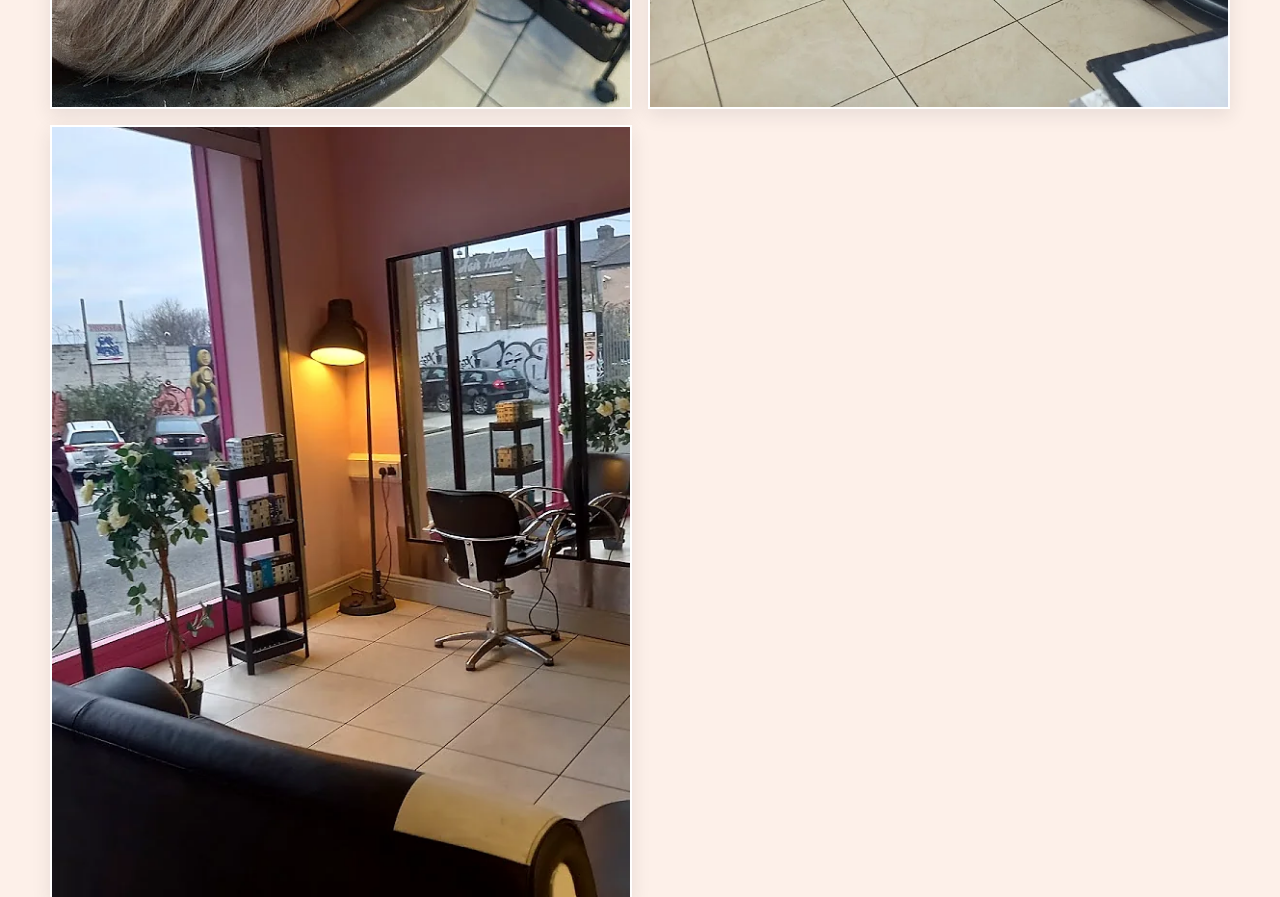
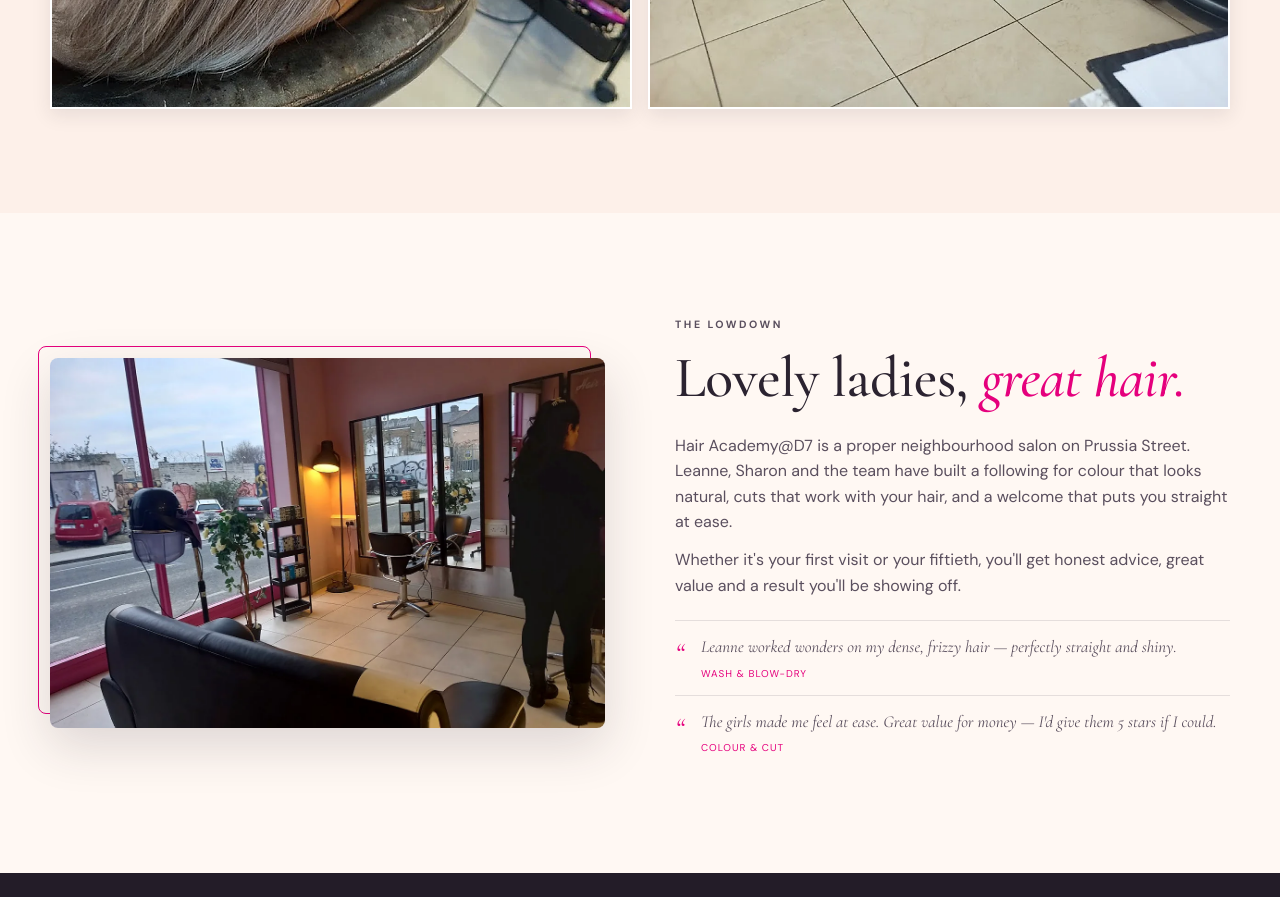
Before and after one commit to ChyweiChen/webgo, a plain HTML site: page hair-academy/index.html in a window 1280 px wide. Shown: the part 3240-4137 px from the top of the page. Drawn offline with nearby package versions, Linux system fonts and the light colour scheme.

Commit message:
Remove last gallery photo in hair-academy to align grid
Co-authored-by: Copilot <223556219+Copilot@users.noreply.github.com>

```diff
--- a/hair-academy/index.html
+++ b/hair-academy/index.html
@@ -330,7 +330,6 @@ p{margin:0 0 12px}
       <figure><img src="assets/img/salon-interior.webp" width="1200" height="800" loading="lazy" decoding="async" alt="The bright salon interior at Hair Academy@D7 with styling chairs and a floral feature wall"></figure>
       <figure><img src="assets/img/colour-detail.webp" width="900" height="1200" loading="lazy" decoding="async" alt="Blonde hair being coloured with foils at Hair Academy@D7"></figure>
       <figure><img src="assets/img/wash-area.webp" width="900" height="1200" loading="lazy" decoding="async" alt="The pink feature wall and wash basins at Hair Academy@D7"></figure>
-      <figure><img src="assets/img/front-window.webp" width="1200" height="800" loading="lazy" decoding="async" alt="The front window seating area of Hair Academy@D7 overlooking Prussia Street"></figure>
     </div>
   </div>
 </section>
```
